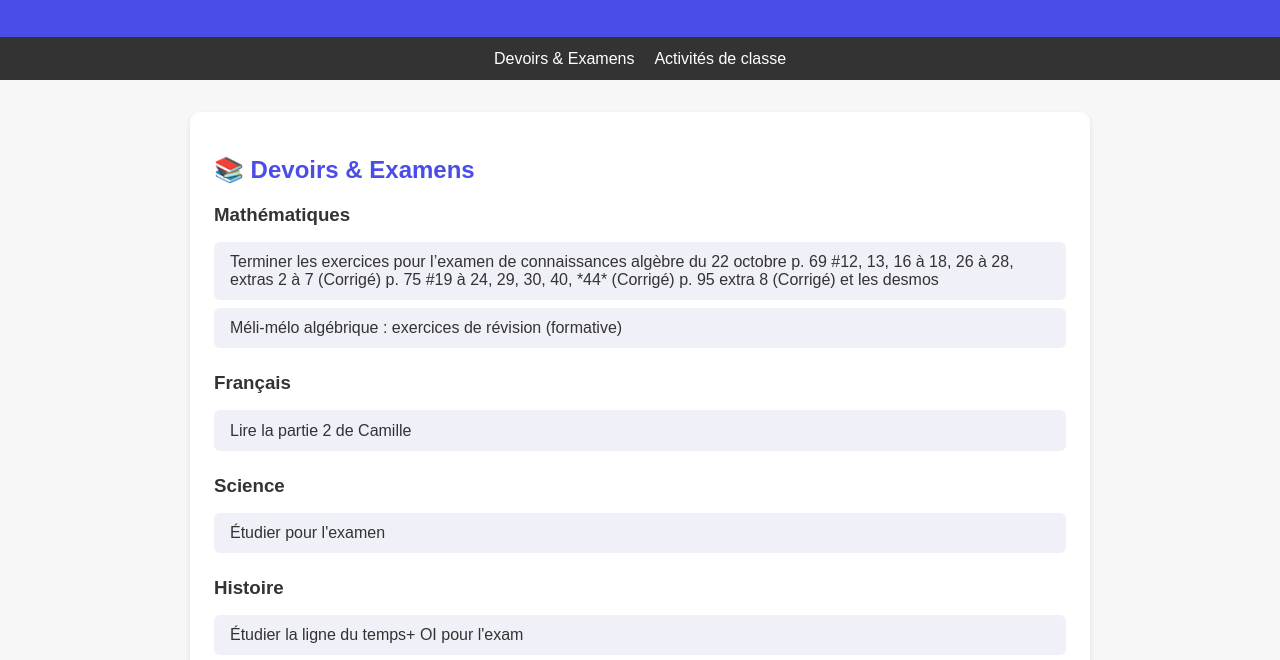
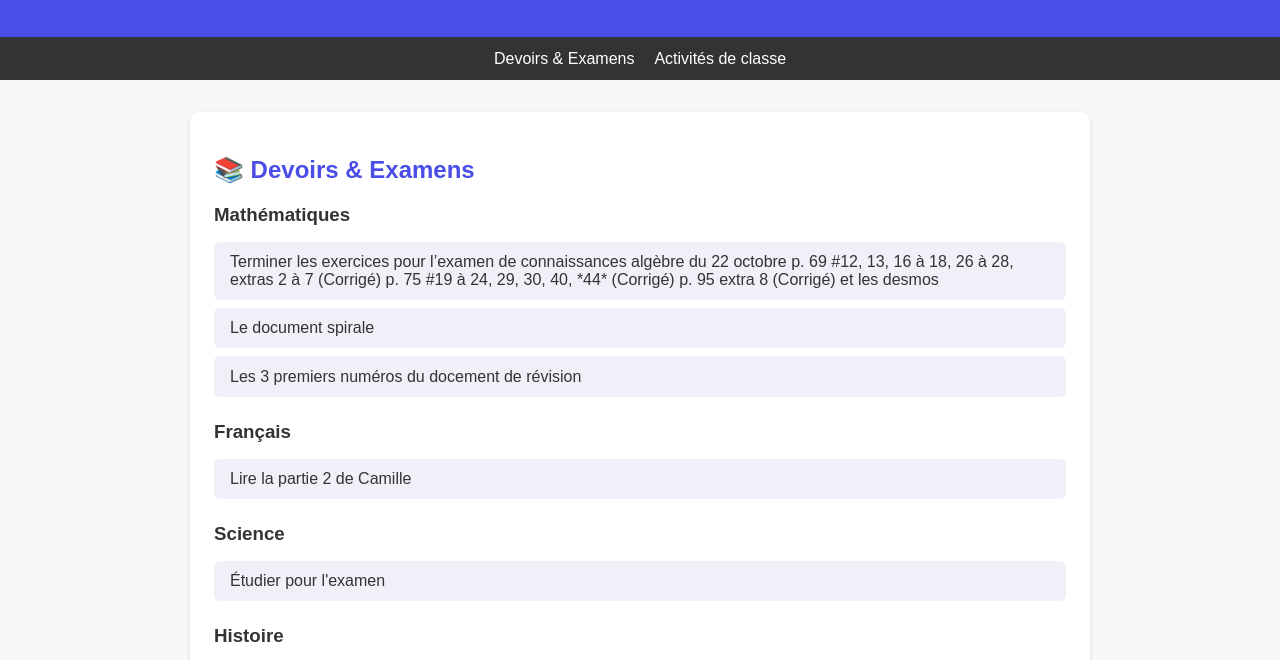
Before and after one commit to ykmrn14-a11y/Classe-302, a plain HTML site: page index.html in a window 1280 px wide. Shown: the part 125-785 px from the top of the page. Drawn offline with Linux system fonts and the light colour scheme.

Commit message:
Add files via upload

```diff
--- a/index.html
+++ b/index.html
@@ -114,10 +114,11 @@ p. 95 extra 8 (Corrigé)
 et les desmos
             </li>
            <li>
-       Méli-mélo algébrique : exercices de révision (formative)
-
+      Le document spirale
             </li>
-
+         <li>
+      Les 3 premiers numéros du docement de révision
+            </li>
         </ul>
       </div>
 
@@ -137,7 +138,7 @@ et les desmos
         <div class="subject">
         <h3>Histoire</h3>
         <ul>
-            <li>Étudier la ligne du temps+ OI pour l'exam </li>
+            <li>Finir page 93-94 </li>
         </ul>
       </div>
     </section>
```
